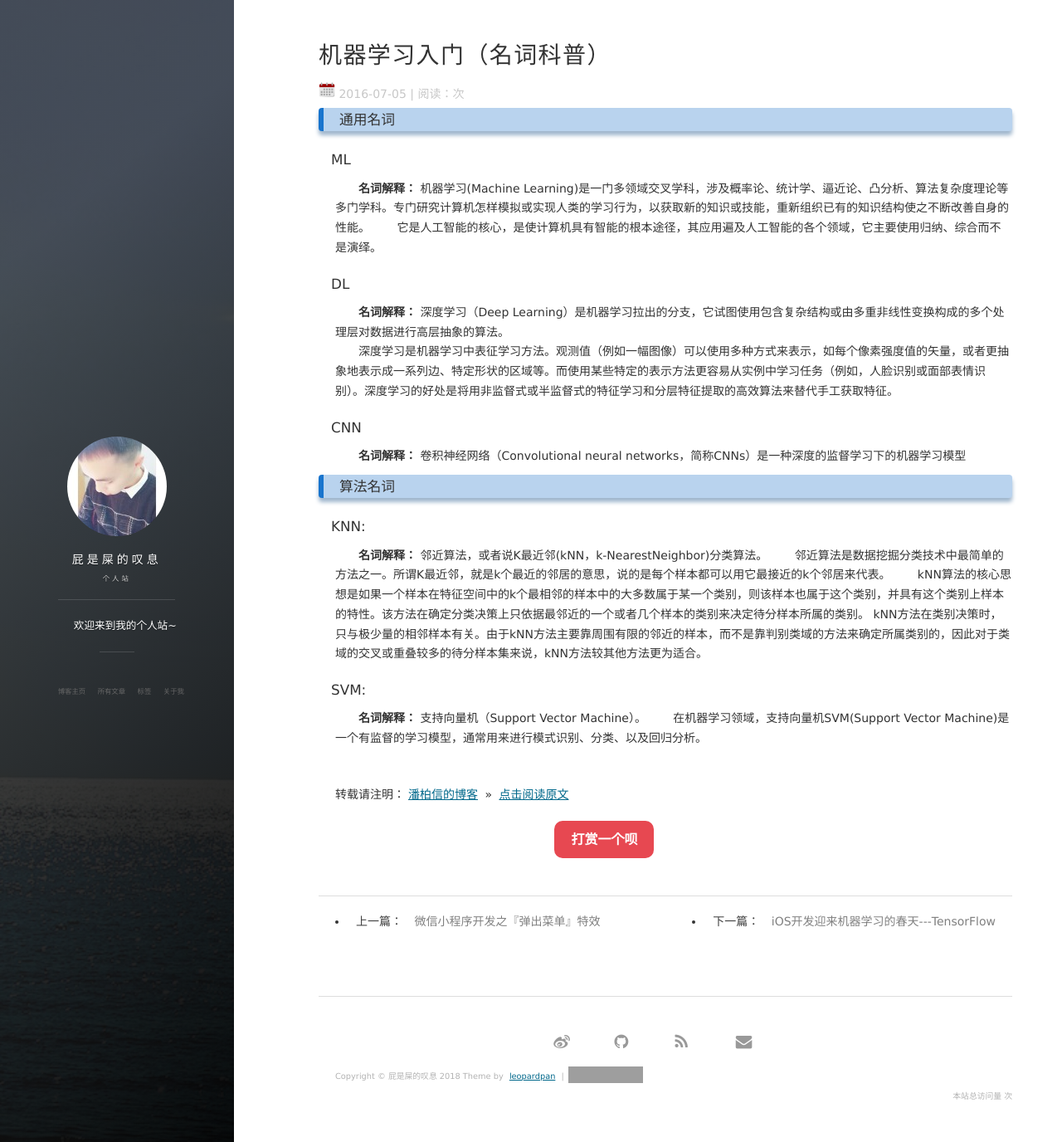
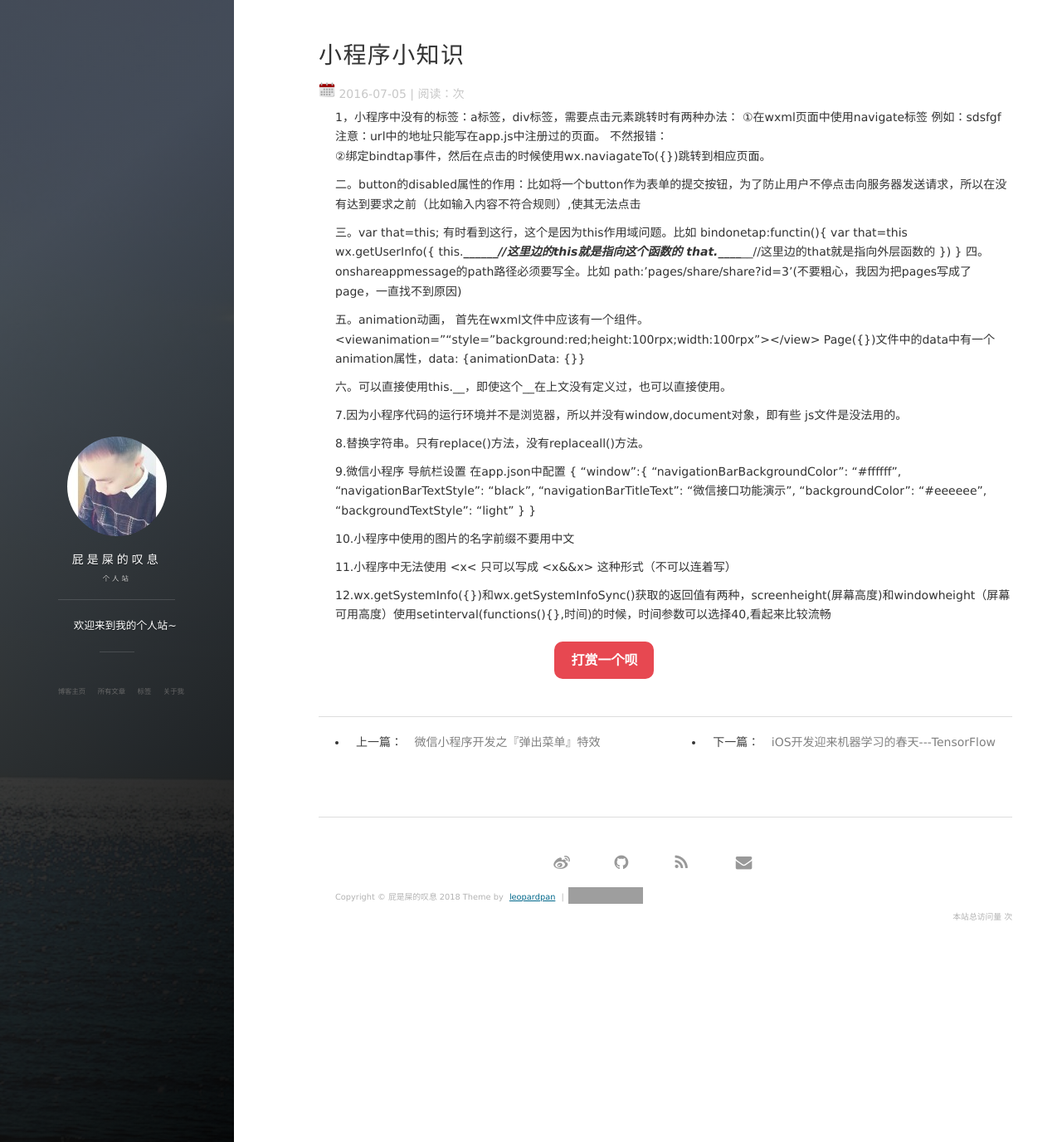
Before and after one commit to jbdxbl5/jbdxbl5.github.io, a Jekyll site: the page built from _posts/2016-07-05-MachineLearning_introduce.md, in a window 1280 px wide and 1376 px high. Shown: the whole window at 83% size. Built offline with Jekyll 4.4.1, drawn with Linux system fonts in a browser that asks for light colours; nearby versions of some CDN libraries; comment, search, counter and statistics services are not loaded; grey boxes are pictures that could not be loaded.

Commit message:
Update 2016-07-05-MachineLearning_introduce.md

```diff
--- a/_posts/2016-07-05-MachineLearning_introduce.md
+++ b/_posts/2016-07-05-MachineLearning_introduce.md
@@ -1,39 +1,61 @@
 ---
 layout: post
-title: "机器学习入门（名词科普）"
+title: "小程序小知识"
 date: 2016-07-05
-description: "机器学习入门篇"
-tag: 机器学习
+description: "小程序小知识"
+tag: 小程序小知识
+---
+1，小程序中没有的标签：a标签，div标签，需要点击元素跳转时有两种办法：
+    ①在wxml页面中使用navigate标签
+    例如：<navigator  url="../main/index">sdsfgf</navigator> 注意：url中的地址只能写在app.js中注册过的页面。
+   不然报错：
+   ②绑定bindtap事件，然后在点击的时候使用wx.naviagateTo({})跳转到相应页面。
 
----
-
-### 通用名词
-
-#### ML
-
-　　**名词解释：** 机器学习(Machine Learning)是一门多领域交叉学科，涉及概率论、统计学、逼近论、凸分析、算法复杂度理论等多门学科。专门研究计算机怎样模拟或实现人类的学习行为，以获取新的知识或技能，重新组织已有的知识结构使之不断改善自身的性能。
-　　它是人工智能的核心，是使计算机具有智能的根本途径，其应用遍及人工智能的各个领域，它主要使用归纳、综合而不是演绎。
-
-#### DL
-　　**名词解释：** 深度学习（Deep Learning）是机器学习拉出的分支，它试图使用包含复杂结构或由多重非线性变换构成的多个处理层对数据进行高层抽象的算法。
-　　深度学习是机器学习中表征学习方法。观测值（例如一幅图像）可以使用多种方式来表示，如每个像素强度值的矢量，或者更抽象地表示成一系列边、特定形状的区域等。而使用某些特定的表示方法更容易从实例中学习任务（例如，人脸识别或面部表情识别）。深度学习的好处是将用非监督式或半监督式的特征学习和分层特征提取的高效算法来替代手工获取特征。
+二。button的disabled属性的作用：比如将一个button作为表单的提交按钮，为了防止用户不停点击向服务器发送请求，所以在没有达到要求之前（比如输入内容不符合规则）,使其无法点击
 
 
-#### CNN
-　　**名词解释：** 卷积神经网络（Convolutional neural networks，简称CNNs）是一种深度的监督学习下的机器学习模型
+三。var that=this; 有时看到这行，这个是因为this作用域问题。比如
+bindonetap:functin(){
+var that=this
+wx.getUserInfo({
+ this._________________//这里边的this就是指向这个函数的
+ that._________________//这里边的that就是指向外层函数的
+})
+}
+四。onshareappmessage的path路径必须要写全。比如 path:'pages/share/share?id=3'(不要粗心，我因为把pages写成了page，一直找不到原因)
 
-### 算法名词
 
-#### KNN:
+五。animation动画，
+首先在wxml文件中应该有一个组件。<viewanimation="{{animationData}}"style="background:red;height:100rpx;width:100rpx"></view>
+Page({})文件中的data中有一个animation属性，data: {animationData: {}}
 
-　　**名词解释：** 邻近算法，或者说K最近邻(kNN，k-NearestNeighbor)分类算法。
-　　邻近算法是数据挖掘分类技术中最简单的方法之一。所谓K最近邻，就是k个最近的邻居的意思，说的是每个样本都可以用它最接近的k个邻居来代表。
-　　kNN算法的核心思想是如果一个样本在特征空间中的k个最相邻的样本中的大多数属于某一个类别，则该样本也属于这个类别，并具有这个类别上样本的特性。该方法在确定分类决策上只依据最邻近的一个或者几个样本的类别来决定待分样本所属的类别。 kNN方法在类别决策时，只与极少量的相邻样本有关。由于kNN方法主要靠周围有限的邻近的样本，而不是靠判别类域的方法来确定所属类别的，因此对于类域的交叉或重叠较多的待分样本集来说，kNN方法较其他方法更为适合。
 
-#### SVM:
-　　**名词解释：** 支持向量机（Support Vector Machine）。
-　　在机器学习领域，支持向量机SVM(Support Vector Machine)是一个有监督的学习模型，通常用来进行模式识别、分类、以及回归分析。
+六。可以直接使用this.__，即使这个__在上文没有定义过，也可以直接使用。
 
-<br>
 
-转载请注明：[潘柏信的博客](http://baixin) » [点击阅读原文](http://baixin.io/2016/07/MachineLearning_introduce/)
+7.因为小程序代码的运行环境并不是浏览器，所以并没有window,document对象，即有些 js文件是没法用的。
+
+
+8.替换字符串。只有replace()方法，没有replaceall()方法。
+
+
+9.微信小程序  导航栏设置
+在app.json中配置
+{
+  "window":{
+    "navigationBarBackgroundColor": "#ffffff",
+    "navigationBarTextStyle": "black",
+    "navigationBarTitleText": "微信接口功能演示",
+    "backgroundColor": "#eeeeee",
+    "backgroundTextStyle": "light"
+  }
+}
+
+
+10.小程序中使用的图片的名字前缀不要用中文
+
+
+11.小程序中无法使用 <x< 只可以写成 <x&&x> 这种形式（不可以连着写）
+
+
+12.wx.getSystemInfo({})和wx.getSystemInfoSync()获取的返回值有两种，screenheight(屏幕高度)和windowheight（屏幕可用高度）使用setinterval(functions(){},时间)的时候，时间参数可以选择40,看起来比较流畅
```
